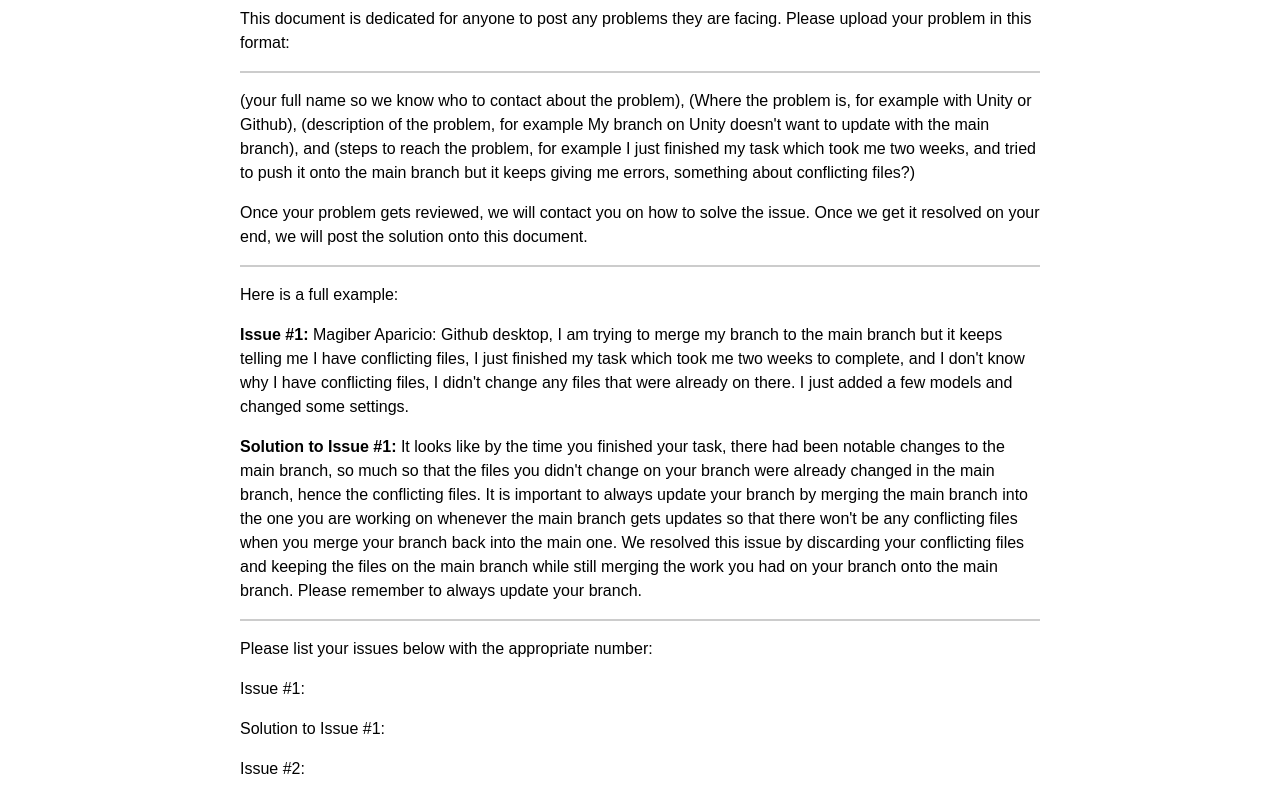
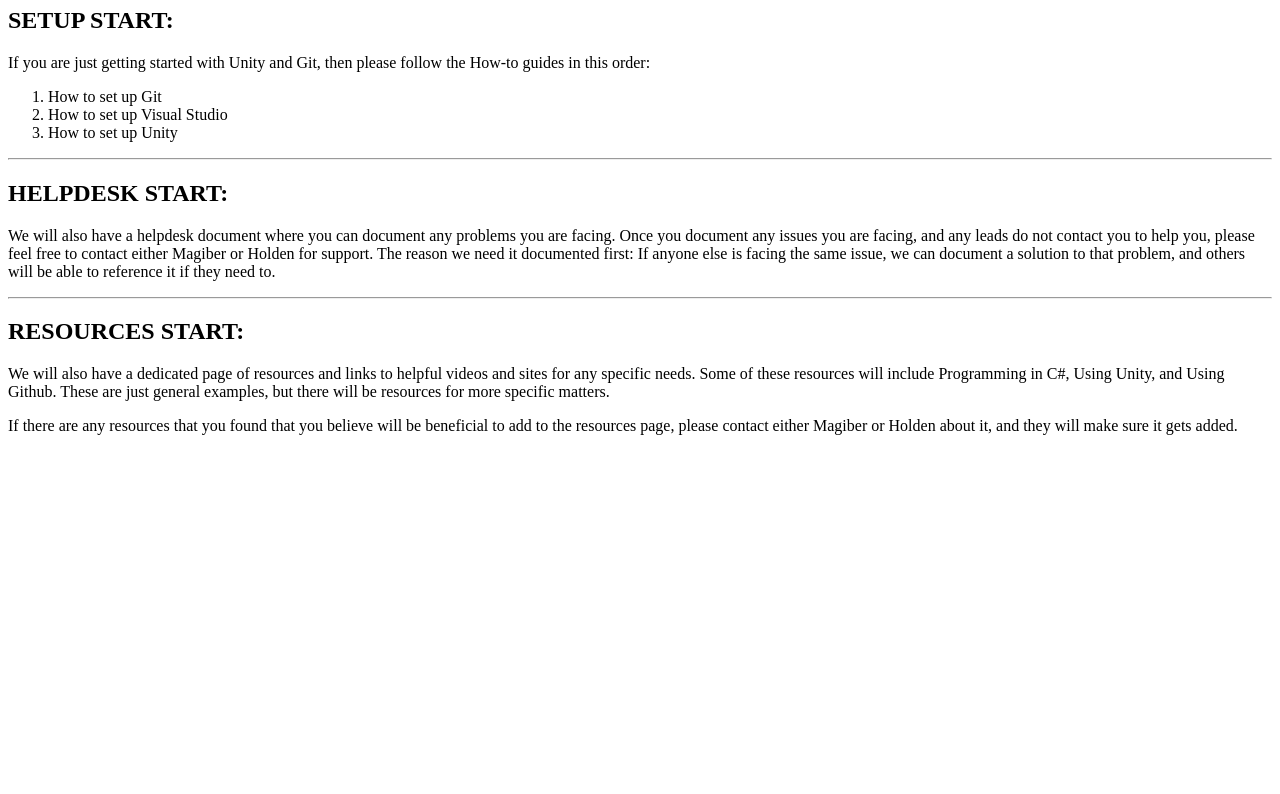
Before and after one commit to DTDGameDev/Game-Documentation, a plain HTML site: page index.html in a window 1280 px wide. Shown: the part 111-905 px from the top of the page. After the commit the page ends 800 px from the top, so only its background shows below. Drawn offline with Linux system fonts and the light colour scheme.

Commit message:
some changes

```diff
--- a/index.html
+++ b/index.html
@@ -3,77 +3,36 @@
 <head>
     <meta charset="UTF-8">
     <meta name="viewport" content="width=device-width, initial-scale=1.0">
-    <title>Guide Hub</title>
-    <style>
-        body {
-            font-family: Arial, sans-serif;
-            max-width: 800px;
-            margin: 0 auto;
-            padding: 20px;
-        }
-
-        h1 {
-            font-size: 2em;
-            text-align: center;
-        }
-
-        p {
-            line-height: 1.5;
-        }
-
-        hr {
-            border: 0.5px solid #ccc;
-        }
-    </style>
+    <title>Game Documentation</title>
 </head>
 <body>
-    <a href="/Game-Documentation/Contacts.html">Contact</a>
-    <h1>Guide Hub</h1>
 
-    <p>This document is dedicated for anyone to post any problems they are facing. Please upload your problem in this format:</p>
+    <h1>Game Documentation</h1>
+
+    <p>This documentation is an overview of all the support each Game Development team should go through.</p>
+
+    <h2>SETUP START:</h2>
+
+    <p>If you are just getting started with Unity and Git, then please follow the How-to guides in this order:</p>
+    <ol>
+        <li>How to set up Git</li>
+        <li>How to set up Visual Studio</li>
+        <li>How to set up Unity</li>
+    </ol>
 
     <hr>
 
-    <p>
-        (your full name so we know who to contact about the problem), (Where the problem is, for example with Unity or Github),
-        (description of the problem, for example My branch on Unity doesn't want to update with the main branch), and (steps to
-        reach the problem, for example I just finished my task which took me two weeks, and tried to push it onto the main branch
-        but it keeps giving me errors, something about conflicting files?)
-    </p>
+    <h2>HELPDESK START:</h2>
 
-    <p>
-        Once your problem gets reviewed, we will contact you on how to solve the issue. Once we get it resolved on your end, we will
-        post the solution onto this document.
-    </p>
+    <p>We will also have a helpdesk document where you can document any problems you are facing. Once you document any issues you are facing, and any leads do not contact you to help you, please feel free to contact either Magiber or Holden for support. The reason we need it documented first: If anyone else is facing the same issue, we can document a solution to that problem, and others will be able to reference it if they need to.</p>
 
     <hr>
 
-    <p>Here is a full example:</p>
+    <h2>RESOURCES START:</h2>
 
-    <p><strong>Issue #1:</strong> Magiber Aparicio: Github desktop, I am trying to merge my branch to the main branch but it keeps telling
-        me I have conflicting files, I just finished my task which took me two weeks to complete, and I don't know why I have
-        conflicting files, I didn't change any files that were already on there. I just added a few models and changed some settings.
-    </p>
+    <p>We will also have a dedicated page of resources and links to helpful videos and sites for any specific needs. Some of these resources will include Programming in C#, Using Unity, and Using Github. These are just general examples, but there will be resources for more specific matters.</p>
 
-    <p><strong>Solution to Issue #1:</strong> It looks like by the time you finished your task, there had been notable changes to the main
-        branch, so much so that the files you didn't change on your branch were already changed in the main branch, hence the
-        conflicting files. It is important to always update your branch by merging the main branch into the one you are working
-        on whenever the main branch gets updates so that there won't be any conflicting files when you merge your branch back
-        into the main one. We resolved this issue by discarding your conflicting files and keeping the files on the main branch
-        while still merging the work you had on your branch onto the main branch. Please remember to always update your branch.
-    </p>
-
-    <hr>
-
-    <p>Please list your issues below with the appropriate number:</p>
-
-    <p>Issue #1:</p>
-
-    <p>Solution to Issue #1:</p>
-
-    <p>Issue #2:</p>
-
-    <p>Solution to Issue #2:</p>
+    <p>If there are any resources that you found that you believe will be beneficial to add to the resources page, please contact either Magiber or Holden about it, and they will make sure it gets added.</p>
 
 </body>
 </html>
```
Also changed, not shown: Help.html (added, +79 -0 lines), 1 other file.
